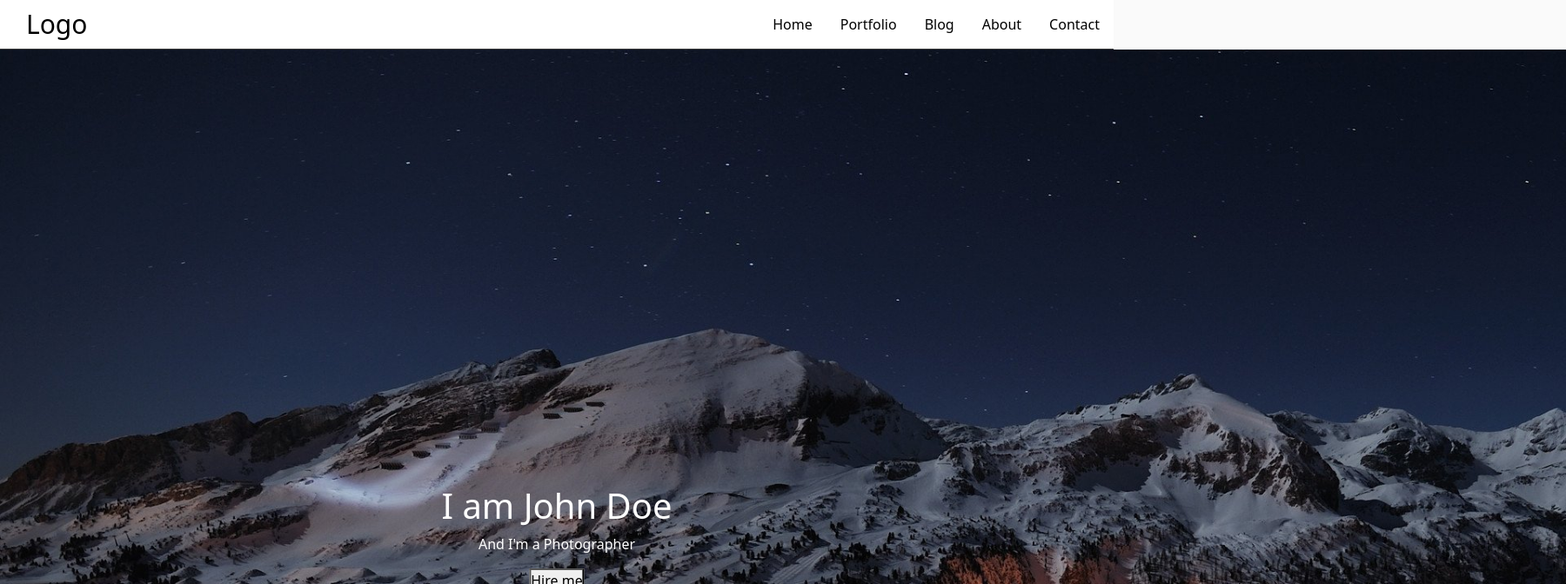
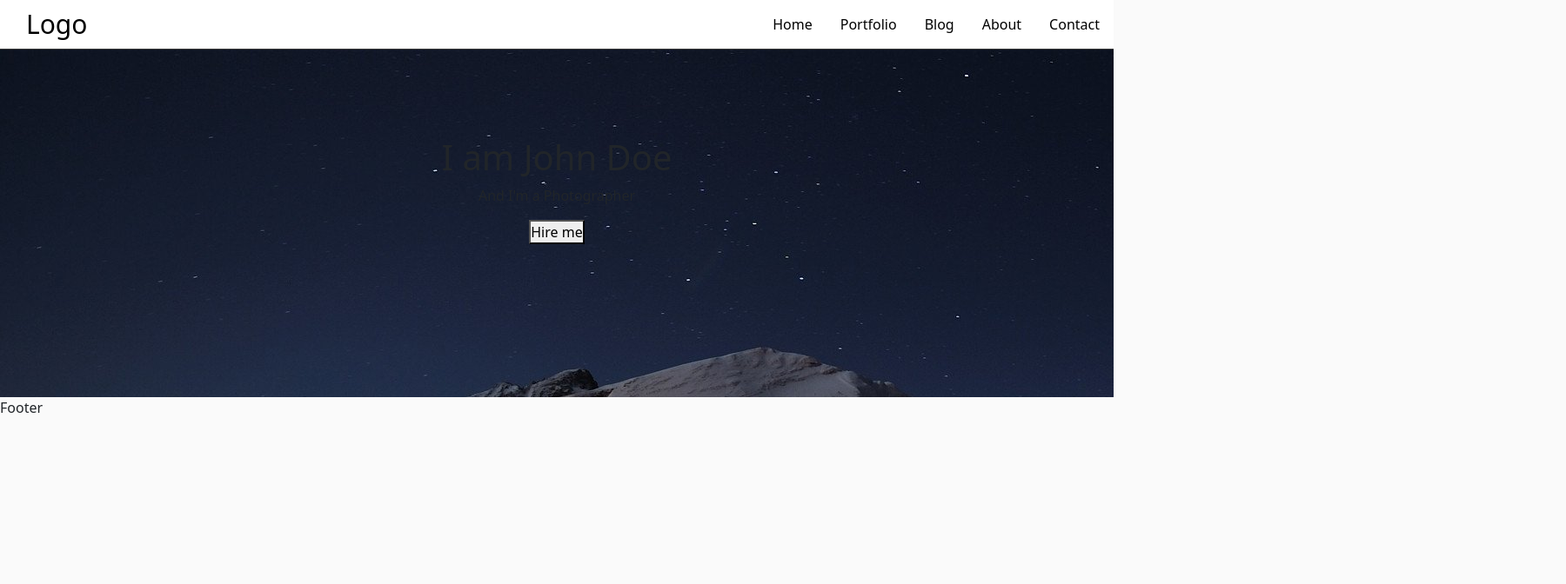
Before and after one commit to Sean-yad/photo-studio, a React (Create React App) app: page / in a window 1280 px wide. Shown: the top 672 px of the page at 87% size, 1800 px wide, since content can reach past the window. Built offline with nearby package versions, Linux system fonts and the light colour scheme.

Commit message:
adjusted hero to background image

```diff
--- a/src/Pages/CSS/Style.css
+++ b/src/Pages/CSS/Style.css
@@ -16,24 +16,14 @@ html {
 }
 
 .hero-title {
-  max-height: 50%;
-  background-position: center;
-  background-repeat: no-repeat;
-  background-size: cover;
-  position: relative;
+  max-height: 100%;
+  height: 400px;
   max-width: 100%;
+  display: block;
 }
 
-.hero-image {
-  max-width: 1800px;
-  display: block;
-  margin: 0 auto;
-}
 .hero-text {
   text-align: center;
-  position: absolute;
-  top: 50%;
-  left: 50%;
-  transform: translate(-50%, -50%);
-  color: white;
+  padding: 100px 0px 100px 0px;
+  margin: 0px;
 }
--- a/src/Pages/Home.js
+++ b/src/Pages/Home.js
@@ -1,13 +1,12 @@
 import React from "react";
 import "./CSS/Style.css";
-import "./images/mountain.jpg";
+import background from "./images/mountain.jpg";
 
 function Home() {
   return (
     <>
-      <div className="hero-title">
-        <img src="./images/mountain.jpg" className="hero-image" alt="" />
-        <div className="hero-text">
+      <div className="hero-title" style={{ backgroundImage: `url(${background})` }}>
+        <div className="hero-text" >
           <h1>I am John Doe</h1>
           <p>And I'm a Photographer</p>
           <button>Hire me</button>
```
